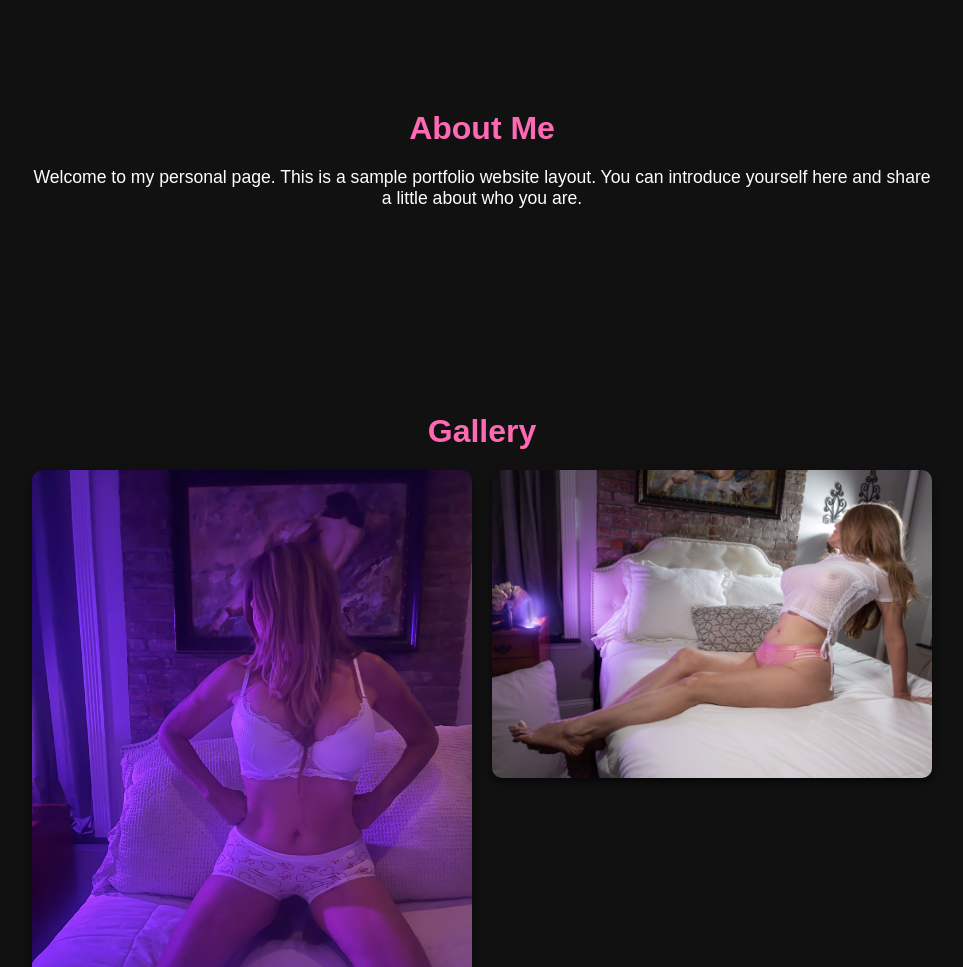
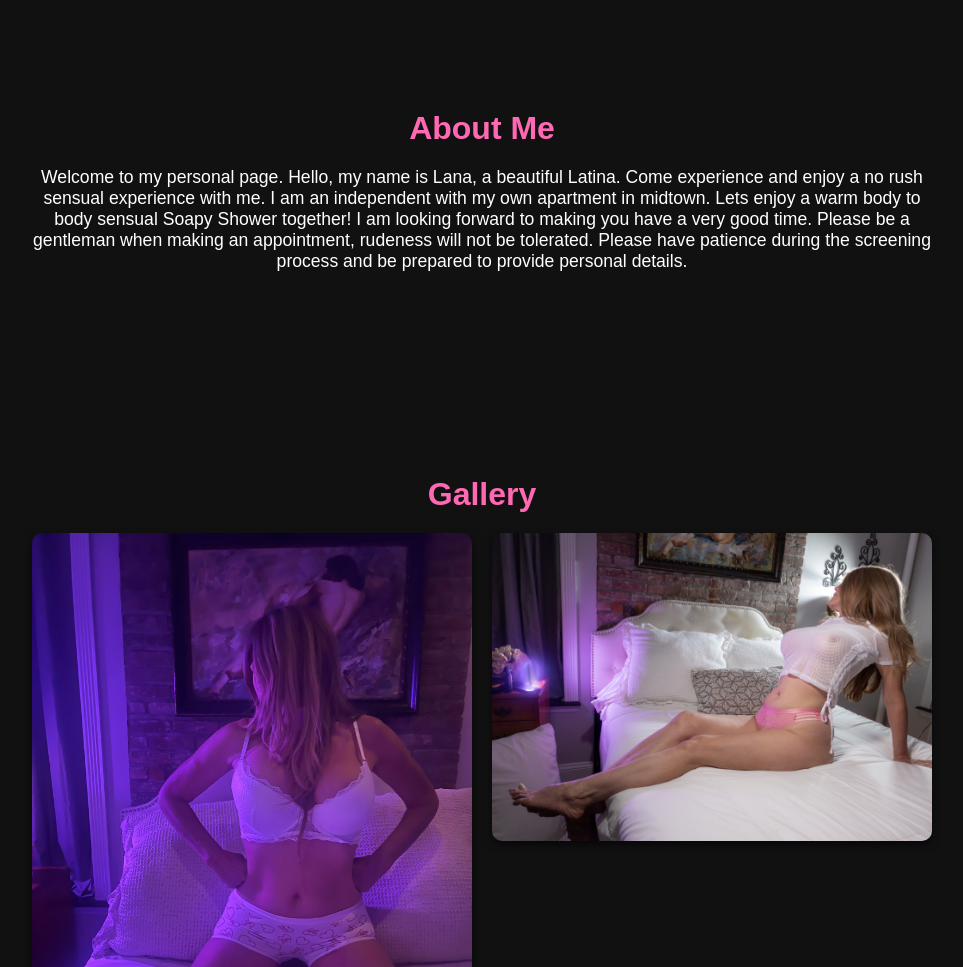
Before and after one commit to llanotesting1/LanaBodyrubsNYC, a plain HTML site: page index.html in a window 1280 px wide. Shown: the part 857-1824 px from the top of the page, without its empty margins (158-1121 px from the left). Drawn offline with Linux system fonts and the light colour scheme.

Commit message:
Update index.html

```diff
--- a/index.html
+++ b/index.html
@@ -134,8 +134,11 @@
   <section id="about">
     <h2>About Me</h2>
     <p style="text-align:center; font-size:1.1rem;">
-      Welcome to my personal page. This is a sample portfolio website layout.
-      You can introduce yourself here and share a little about who you are.
+      Welcome to my personal page. Hello, my name is Lana, a beautiful Latina.
+      Come experience and enjoy a no rush sensual experience with me. I am an independent with my own apartment in midtown.
+      Lets enjoy a warm body to body sensual Soapy Shower together! I am looking forward to making you have a very good time.
+      Please be a gentleman when making an appointment, rudeness will not be tolerated.
+      Please have patience during the screening process and be prepared to provide personal details.
     </p>
   </section>
 
```
